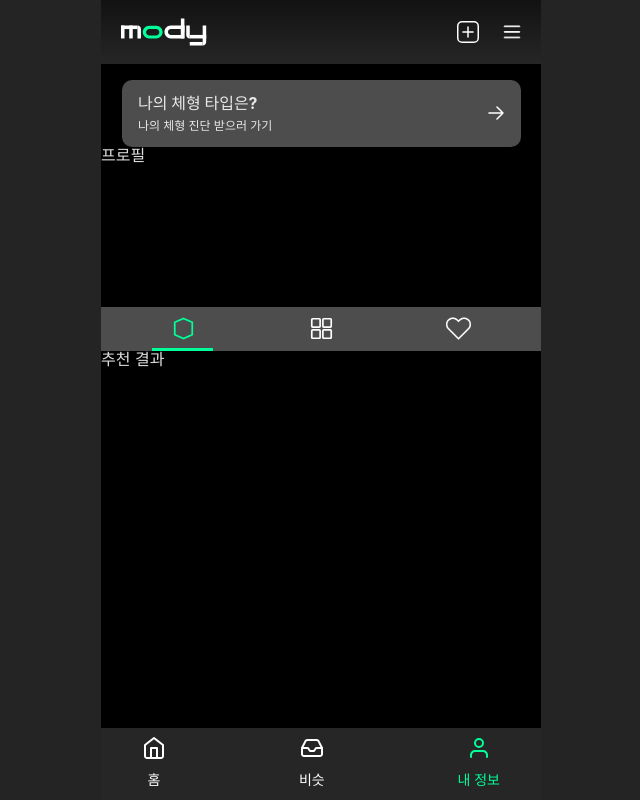
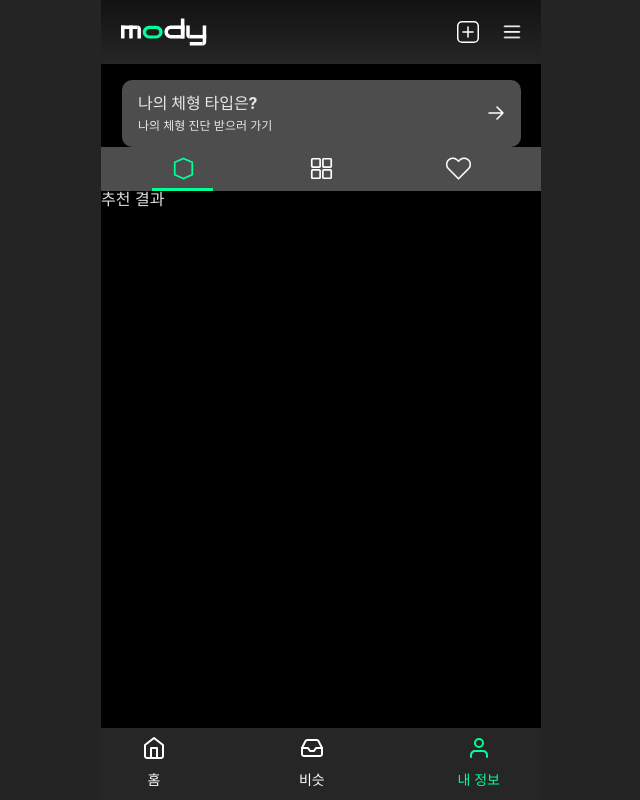
Before and after one commit to TeamMody/mody-front, a React (Vite) app: page /my in a window 1280 px wide. Shown: the whole page, without its empty margins (319-959 px from the left). Built offline with nearby package versions, Linux system fonts and the light colour scheme.

Commit message:
:art:style/#25 Modal 컴포넌트 구현

```diff
--- a/src/pages/my/ui/MyPage.tsx
+++ b/src/pages/my/ui/MyPage.tsx
@@ -31,8 +31,6 @@ export const MyPage = () => {
     <Wrapper>
       <AppBar leftHeaderAction={leftHeaderAction} rightHeaderActionArr={rightHeaderActionArr} />
       <MyBodyTypeCard />
-      {/* 상단 내용 임의 설정 */}
-      <div style={{ height: '20%' }}>프로필</div>
       {/* 중앙 탭바 */}
       <MiddleTabBar tabs={tabs} activeTab={activeTab} onTabChange={setActiveTab} />
       {/* 하단 내용 */}
--- a/src/shared/assets/icon/ic-cancel.tsx
+++ b/src/shared/assets/icon/ic-cancel.tsx
@@ -18,6 +18,3 @@ export const IcCancel = () => {
     </svg>
   );
 };
-
-//{ onClick }: { onClick: () => void }
-// onClick={onClick}
```
